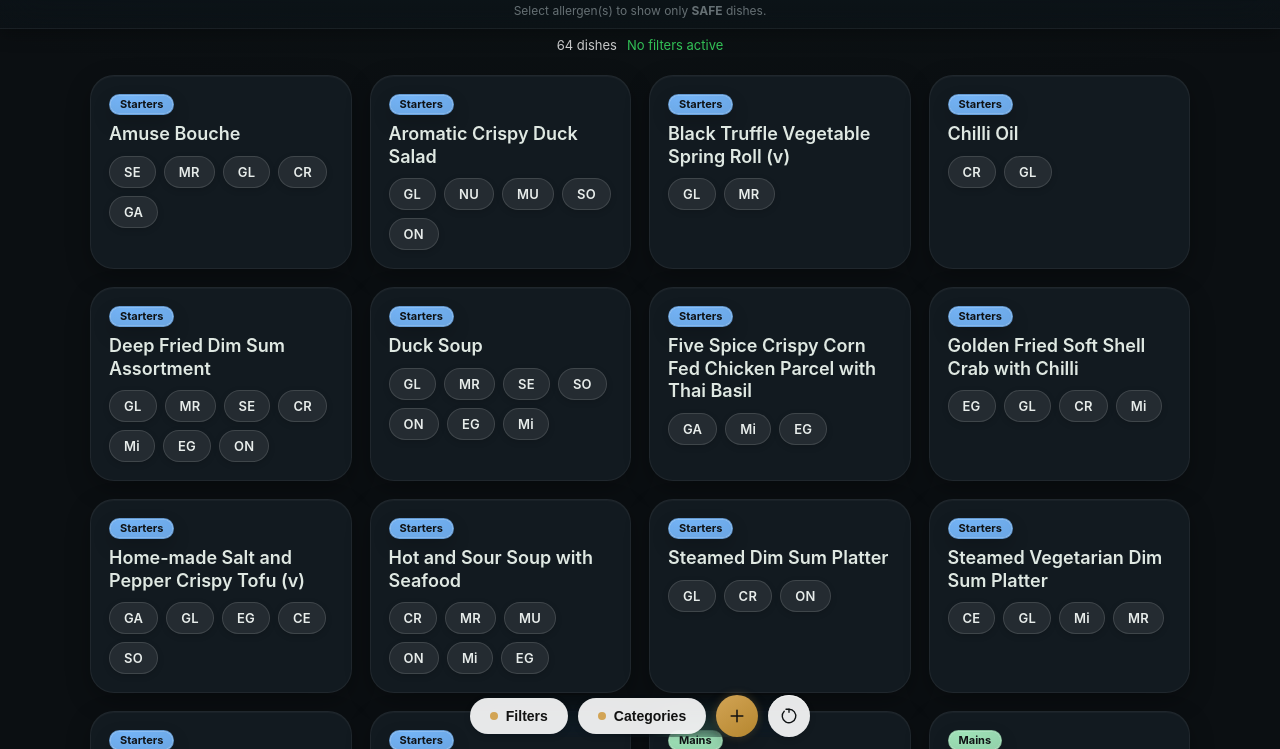
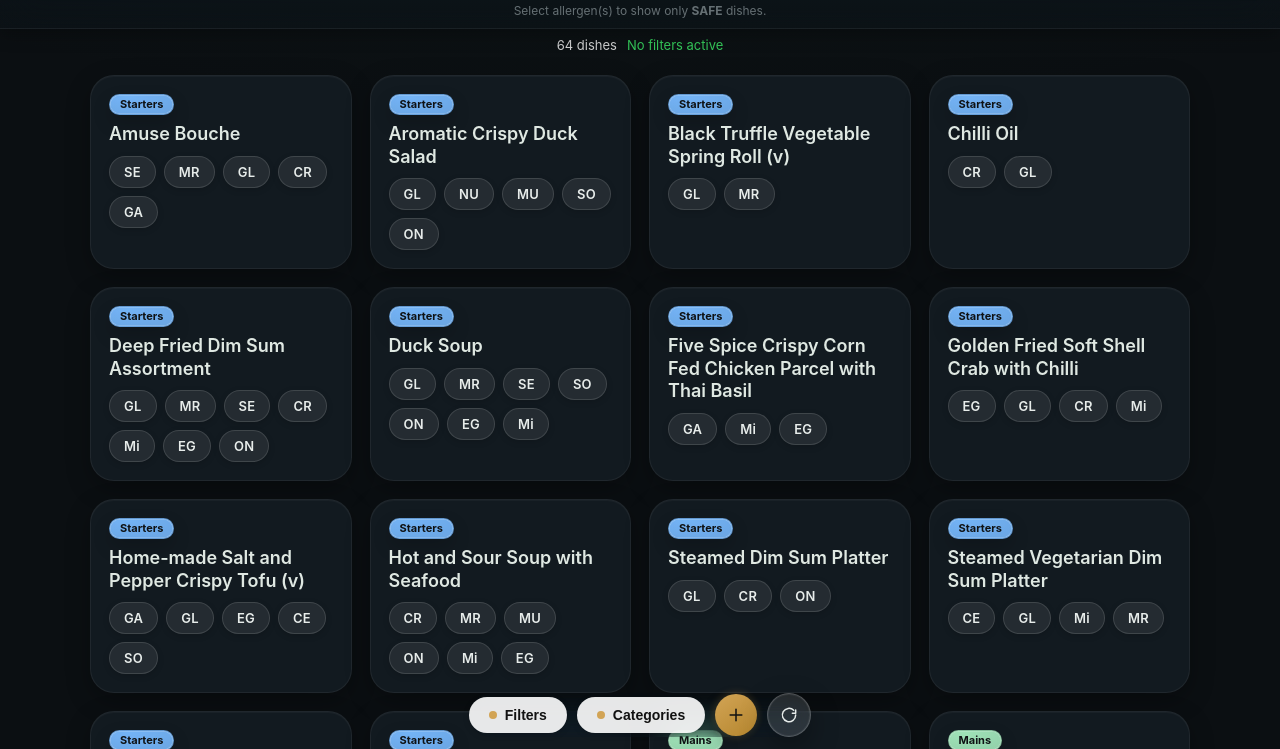
Before and after one commit to Shangshirestaurant/ShangShiAllergenSelector, a plain HTML site: page menu.html in a window 1280 px wide. Shown: the part 51-800 px from the top of the page. Drawn offline with Linux system fonts and the light colour scheme.

Commit message:
Add files via upload

```diff
--- a/menu.html
+++ b/menu.html
@@ -61,7 +61,7 @@
 <path d="M12 5v14M5 12h14" stroke="currentColor" stroke-linecap="round" stroke-linejoin="round" stroke-width="1.8"></path>
 </svg>
 </button>
-<button aria-label="Reset filters" class="reset-btn reset-btn" id="resetBtn"><svg aria-hidden="true" fill="none" viewBox="0 0 24 24"><path d="M12 3a9 9 0 1 1-6.364 2.636" stroke="currentColor" stroke-linecap="round" stroke-linejoin="round" stroke-width="1.8"></path><path d="M8 3h4v4" stroke="currentColor" stroke-linecap="round" stroke-linejoin="round" stroke-width="1.8"></path></svg></button>
+<button aria-label="Reset filters" class="reset-btn reset-btn" id="resetBtn"><svg aria-hidden="true" fill="none" viewBox="0 0 24 24"><path d="M20 12a8 8 0 1 1-2.343-5.657" stroke="currentColor" stroke-linecap="round" stroke-linejoin="round" stroke-width="1.8"></path><path d="M20 6v4h-4" stroke="currentColor" stroke-linecap="round" stroke-linejoin="round" stroke-width="1.8"></path></svg></button>
 </div>
 </div>
 <div class="filter-panel" id="filterPanel">
--- a/styles.css
+++ b/styles.css
@@ -544,27 +544,35 @@ html { scroll-behavior: smooth; }
 #categoryToggle[data-active="true"] .dot{ background: #D2A455 !important; }
 
 
-/* === Reset button — Apple-like glass circle === */
+
+/* === Reset button — refined Apple glass with ring === */
 .reset-btn{
-  width: 42px; height: 42px; border-radius: 999px;
+  width: 44px; height: 44px; border-radius: 999px;
   display:inline-flex; align-items:center; justify-content:center;
-  background: rgba(255,255,255,0.90);
-  border: none;
-  color: #0f1214;
-  box-shadow: 0 2px 6px rgba(0,0,0,0.15), inset 0 1px 0 rgba(255,255,255,0.6);
-  backdrop-filter: blur(12px);
-  -webkit-backdrop-filter: blur(12px);
-  transition: transform .18s ease, box-shadow .18s ease, background .18s ease;
-  -webkit-tap-highlight-color: transparent;
+  background: rgba(255,255,255,0.92);
+  color: #0e1114;
+  border: 1px solid rgba(0,0,0,0.06);
+  box-shadow: 0 2px 6px rgba(0,0,0,0.12), inset 0 1px 0 rgba(255,255,255,0.65);
+  backdrop-filter: blur(14px);
+  -webkit-backdrop-filter: blur(14px);
+  transition: transform .18s ease, box-shadow .18s ease, background .18s ease, border-color .18s ease;
 }
-.reset-btn svg{ width:18px; height:18px; display:block; }
-.reset-btn:hover{ transform: translateY(-1px); box-shadow: 0 8px 18px rgba(0,0,0,0.22); background: rgba(255,255,255,0.96); }
+.reset-btn svg{ width:20px; height:20px; display:block; }
+.reset-btn:hover{ transform: translateY(-1px); box-shadow: 0 10px 22px rgba(0,0,0,0.22); background: rgba(255,255,255,0.98); }
 .reset-btn:active{ transform: translateY(0) scale(.98); }
 body.light .reset-btn{
   background: rgba(255,255,255,0.98);
-  color: #143d31;
+  color: #0e1114;
+  border-color: rgba(0,0,0,0.05);
   box-shadow: 0 2px 6px rgba(0,0,0,0.10), inset 0 1px 0 rgba(255,255,255,0.85);
 }
+body:not(.light) .reset-btn{
+  background: rgba(255,255,255,0.12);
+  color: var(--text);
+  border-color: rgba(255,255,255,0.20);
+  box-shadow: 0 10px 28px rgba(0,0,0,0.35), inset 0 0 0 1px rgba(255,255,255,0.06);
+}
+
 /* === Category chip subtle tints === */
 .chip.category{ font-weight:600; }
 .chip-starters{ background: rgba(120,186,255,0.18) !important; border:1px solid rgba(120,186,255,0.32) !important; }
```
